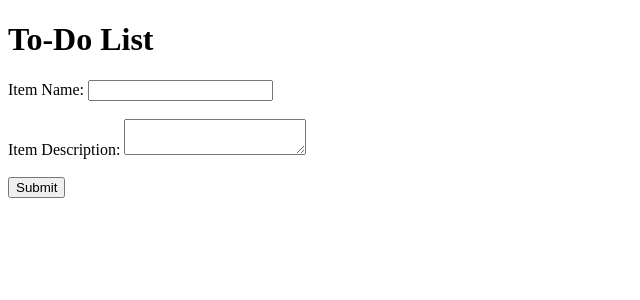
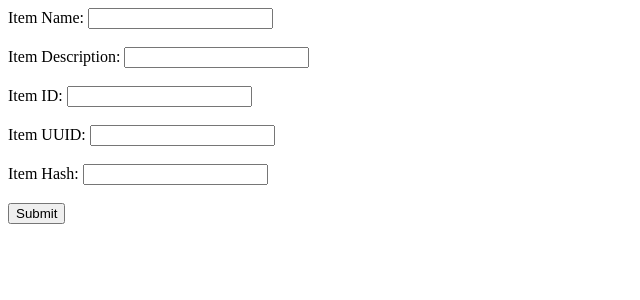
Before and after one commit to sou-008/flask-project, a Flask app: template templates/todo.html in a window 1280 px wide. Shown: the top 300 px of the page, without its empty margins (0-640 px from the left). Run offline with Flask 3, Linux system fonts and the light colour scheme; the template is opened without the code that fills it, so the values that code supplies are empty; some libraries are stand-ins or nearby versions.

Commit message:
Add Item ID field to the To-Do form

```diff
--- a/templates/todo.html
+++ b/templates/todo.html
@@ -1,18 +1,19 @@
-<!DOCTYPE html>
-<html lang="en">
-<head>
-    <meta charset="UTF-8">
-    <meta name="viewport" content="width=device-width, initial-scale=1.0">
-    <title>To-Do Form</title>
-</head>
-<body>
-    <h1>To-Do List</h1>
 <form action="/submittodoitem" method="POST">
     <label for="itemName">Item Name:</label>
     <input type="text" id="itemName" name="itemName" required><br><br>
+
     <label for="itemDescription">Item Description:</label>
-        <textarea id="itemDescription" name="itemDescription" required></textarea><br><br>
+    <input type="text" id="itemDescription" name="itemDescription" required><br><br>
+
+    <!-- New Fields -->
+    <label for="itemId">Item ID:</label>
+    <input type="text" id="itemId" name="itemId" value="{{ itemId }}" readonly><br><br>
+
+    <label for="itemUUID">Item UUID:</label>
+    <input type="text" id="itemUUID" name="itemUUID" value="{{ itemUUID }}" readonly><br><br>
+
+    <label for="itemHash">Item Hash:</label>
+    <input type="text" id="itemHash" name="itemHash" value="{{ itemHash }}" readonly><br><br>
+
     <button type="submit">Submit</button>
 </form>
-</body>
-</html>
```
Lines whose indentation alone changed are shown as unchanged.
